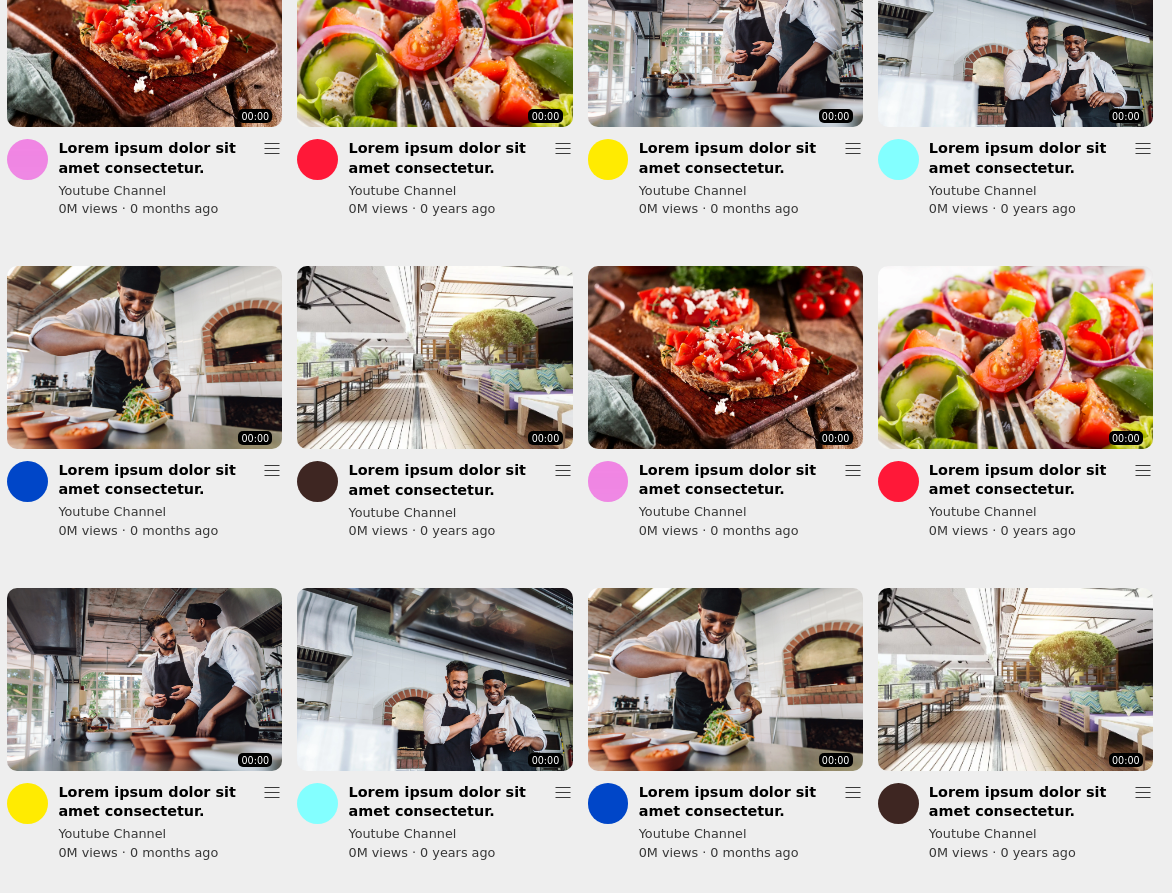
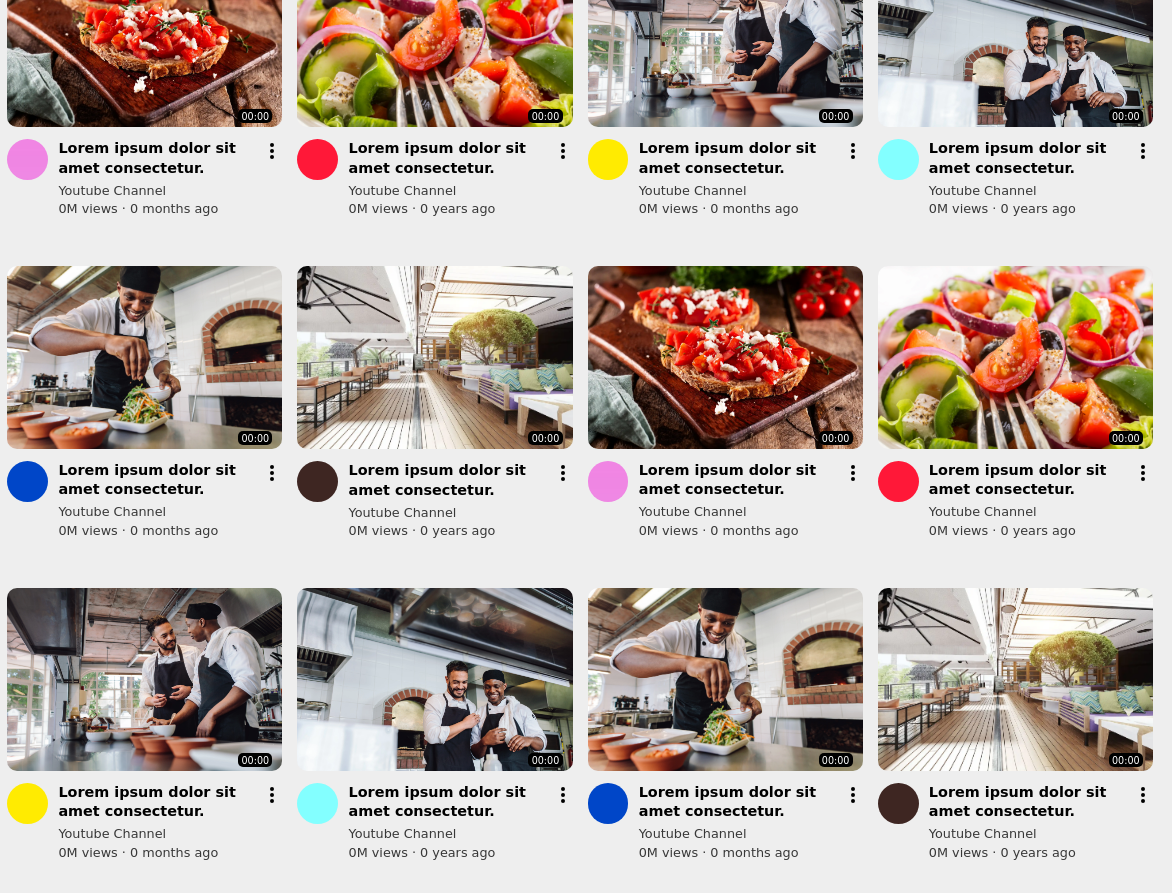
Before and after one commit to Freddsterius/youtube-clone-html-css, a plain HTML site: page index.html in a window 1280 px wide. Shown: the part 144-1037 px from the top of the page, 108-1280 px from the left. Drawn offline with Linux system fonts and the light colour scheme.

Commit message:
added 3 dots besides the video titles

```diff
--- a/index.html
+++ b/index.html
@@ -109,7 +109,7 @@
                   Lorem ipsum dolor sit amet consectetur.
                 </p>
                 <div class="dots-container">
-                  <img src="icons/header/hamburger-menu.svg" />
+                  <img src="icons/main/mdi--dots-vertical.svg" />
                 </div>
               </div>
               <p class="video-author">Youtube Channel</p>
@@ -144,7 +144,7 @@
                   Lorem ipsum dolor sit amet consectetur.
                 </p>
                 <div class="dots-container">
-                  <img src="icons/header/hamburger-menu.svg" />
+                  <img src="icons/main/mdi--dots-vertical.svg" />
                 </div>
               </div>
               <p class="video-author">Youtube Channel</p>
@@ -178,7 +178,7 @@
                   Lorem ipsum dolor sit amet consectetur.
                 </p>
                 <div class="dots-container">
-                  <img src="icons/header/hamburger-menu.svg" />
+                  <img src="icons/main/mdi--dots-vertical.svg" />
                 </div>
               </div>
               <p class="video-author">Youtube Channel</p>
@@ -212,7 +212,7 @@
                   Lorem ipsum dolor sit amet consectetur.
                 </p>
                 <div class="dots-container">
-                  <img src="icons/header/hamburger-menu.svg" />
+                  <img src="icons/main/mdi--dots-vertical.svg" />
                 </div>
               </div>
               <p class="video-author">Youtube Channel</p>
@@ -246,7 +246,7 @@
                   Lorem ipsum dolor sit amet consectetur.
                 </p>
                 <div class="dots-container">
-                  <img src="icons/header/hamburger-menu.svg" />
+                  <img src="icons/main/mdi--dots-vertical.svg" />
                 </div>
               </div>
               <p class="video-author">Youtube Channel</p>
@@ -280,7 +280,7 @@
                   Lorem ipsum dolor sit amet consectetur.
                 </p>
                 <div class="dots-container">
-                  <img src="icons/header/hamburger-menu.svg" />
+                  <img src="icons/main/mdi--dots-vertical.svg" />
                 </div>
               </div>
               <p class="video-author">Youtube Channel</p>
@@ -314,7 +314,7 @@
                   Lorem ipsum dolor sit amet consectetur.
                 </p>
                 <div class="dots-container">
-                  <img src="icons/header/hamburger-menu.svg" />
+                  <img src="icons/main/mdi--dots-vertical.svg" />
                 </div>
               </div>
               <p class="video-author">Youtube Channel</p>
@@ -349,7 +349,7 @@
                   Lorem ipsum dolor sit amet consectetur.
                 </p>
                 <div class="dots-container">
-                  <img src="icons/header/hamburger-menu.svg" />
+                  <img src="icons/main/mdi--dots-vertical.svg" />
                 </div>
               </div>
               <p class="video-author">Youtube Channel</p>
@@ -383,7 +383,7 @@
                   Lorem ipsum dolor sit amet consectetur.
                 </p>
                 <div class="dots-container">
-                  <img src="icons/header/hamburger-menu.svg" />
+                  <img src="icons/main/mdi--dots-vertical.svg" />
                 </div>
               </div>
               <p class="video-author">Youtube Channel</p>
@@ -417,7 +417,7 @@
                   Lorem ipsum dolor sit amet consectetur.
                 </p>
                 <div class="dots-container">
-                  <img src="icons/header/hamburger-menu.svg" />
+                  <img src="icons/main/mdi--dots-vertical.svg" />
                 </div>
               </div>
               <p class="video-author">Youtube Channel</p>
@@ -451,7 +451,7 @@
                   Lorem ipsum dolor sit amet consectetur.
                 </p>
                 <div class="dots-container">
-                  <img src="icons/header/hamburger-menu.svg" />
+                  <img src="icons/main/mdi--dots-vertical.svg" />
                 </div>
               </div>
               <p class="video-author">Youtube Channel</p>
@@ -485,7 +485,7 @@
                   Lorem ipsum dolor sit amet consectetur.
                 </p>
                 <div class="dots-container">
-                  <img src="icons/header/hamburger-menu.svg" />
+                  <img src="icons/main/mdi--dots-vertical.svg" />
                 </div>
               </div>
               <p class="video-author">Youtube Channel</p>
```
Also changed, not shown: icons/main/mdi--dots-vertical.svg (added).
